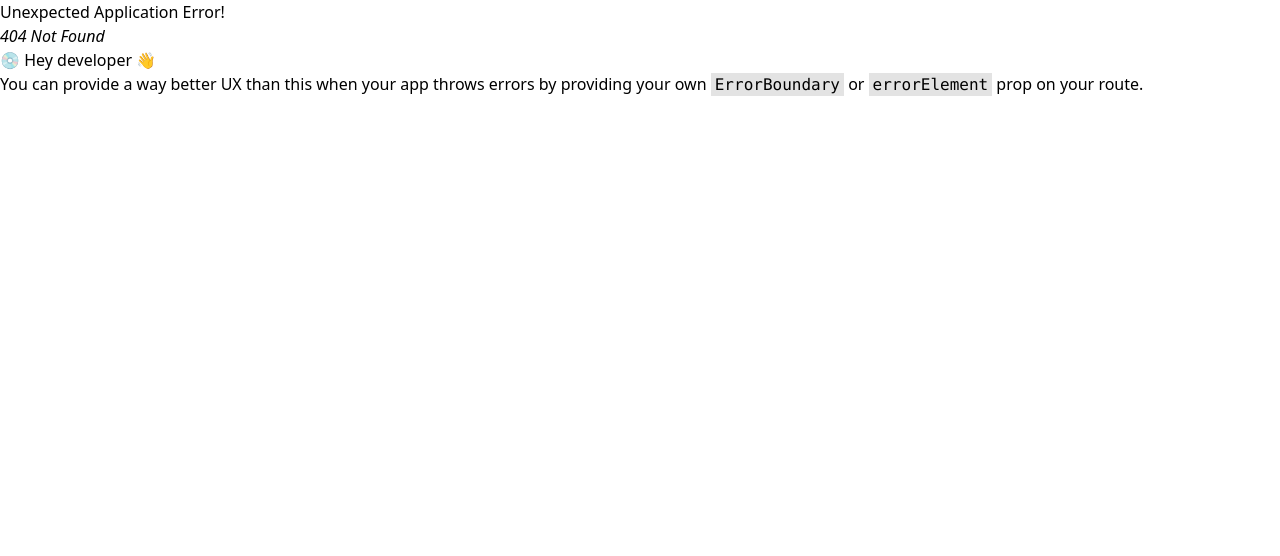
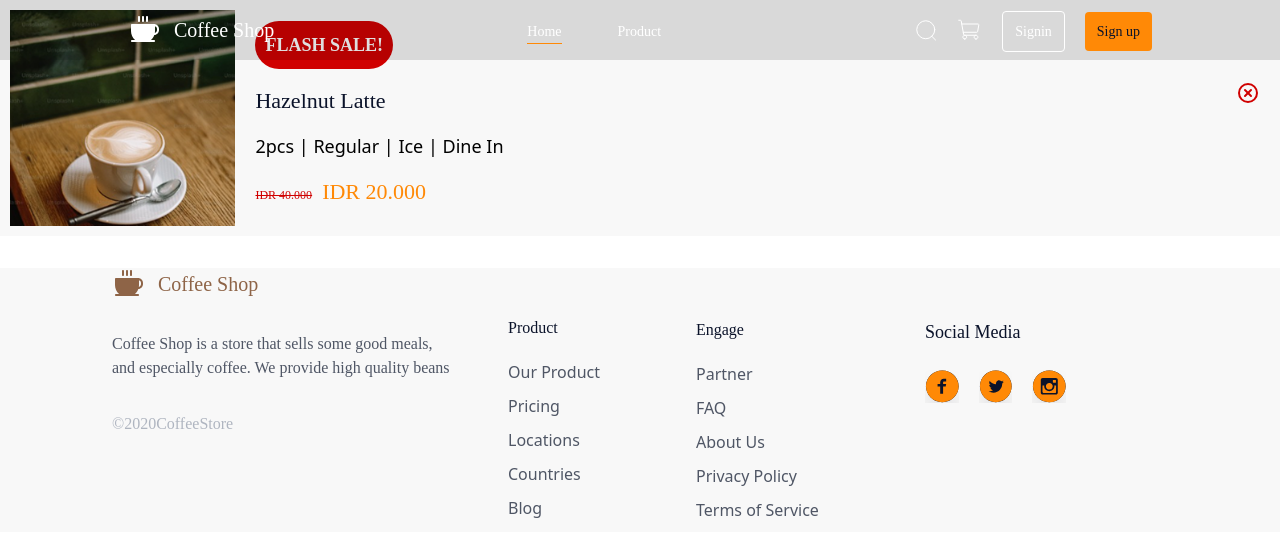
Before and after one commit to adityabastyas/koda-b6-react, a React (Vite) app: page /checkout-product in a window 1280 px wide. Before the commit this address had no page. Shown: the top 556 px of the page. Built offline with nearby package versions, Linux system fonts and the light colour scheme.

Commit message:
feat: add new component cartOrder and add article menu and props

```diff
--- a/src/App.jsx
+++ b/src/App.jsx
@@ -6,6 +6,7 @@ import { createBrowserRouter, RouterProvider } from "react-router-dom";
 import AppLayout from "./components/AppLayout";
 import Products from "./pages/Products";
 import DetailProduct from "./pages/DetailProduct";
+import CheckoutProduct from "./pages/CheckoutProduct";
 
 const router = createBrowserRouter([
   {
@@ -22,6 +23,10 @@ const router = createBrowserRouter([
       {
         path: "/detail-product",
         element: <DetailProduct />,
+      },
+      {
+        path: "/checkout-product",
+        element: <CheckoutProduct />,
       },
     ],
   },
--- /dev/null
+++ b/src/components/CartOrder.jsx
@@ -0,0 +1,51 @@
+import React from "react";
+
+function CartOrder({
+  src,
+  alt,
+  title,
+  quantity,
+  size,
+  temperature,
+  dineOption,
+  originalPrice,
+  discountPrice,
+}) {
+  return (
+    <>
+      <article className='flex bg-[#e8e8e84d] p-2.5 relative gap-5'>
+        <div>
+          <img src={src} alt={alt} className='w-full h-full' />
+        </div>
+        <div className='flex flex-col gap-[15px] relative w-full mt-[11px]'>
+          <h4 className="text-white font-['Plus_Jakarta_Sans'] text-lg font-bold py-2.5 px-2.5 rounded-3xl bg-[#d00000] w-max">
+            FLASH SALE!
+          </h4>
+          <h3 className="text-[22px] font-medium text-[#0b132a] font-['Plus_Jakarta_Sans']">
+            {title}
+          </h3>
+          <span className='text-lg font-normal'>
+            {quantity} | {size} | {temperature} | {dineOption}
+          </span>
+          <div>
+            <span className="text-[#d00000] text-xs font-medium font-['Plus_Jakarta_Sans'] line-through mr-2.5">
+              {originalPrice}
+            </span>
+            <span className="font-medium text-[22px] text-[#ff8906] font-['Plus_Jakarta_Sans']">
+              {discountPrice}
+            </span>
+          </div>
+          <div className='absolute top-[60px] right-2.5 cursor-pointer w-6 h-6'>
+            <img
+              className='w-6 h-6'
+              src='src/assets/img/icon/XCircle.svg'
+              alt='icon x'
+            />
+          </div>
+        </div>
+      </article>
+    </>
+  );
+}
+
+export default CartOrder;
--- /dev/null
+++ b/src/pages/CheckoutProduct.jsx
@@ -0,0 +1,26 @@
+import React from "react";
+import CartOrder from "../components/CartOrder";
+
+function CheckoutProduct() {
+  return (
+    <>
+      <div>
+        <div>
+          <CartOrder
+            src='src/assets/img/image-31.png'
+            alt='Hazelnut Latte coffe'
+            title='Hazelnut Latte'
+            quantity='2pcs'
+            size='Regular'
+            temperature='Ice'
+            dineOption='Dine In'
+            originalPrice='IDR 40.000'
+            discountPrice='IDR 20.000'
+          />
+        </div>
+      </div>
+    </>
+  );
+}
+
+export default CheckoutProduct;
```
